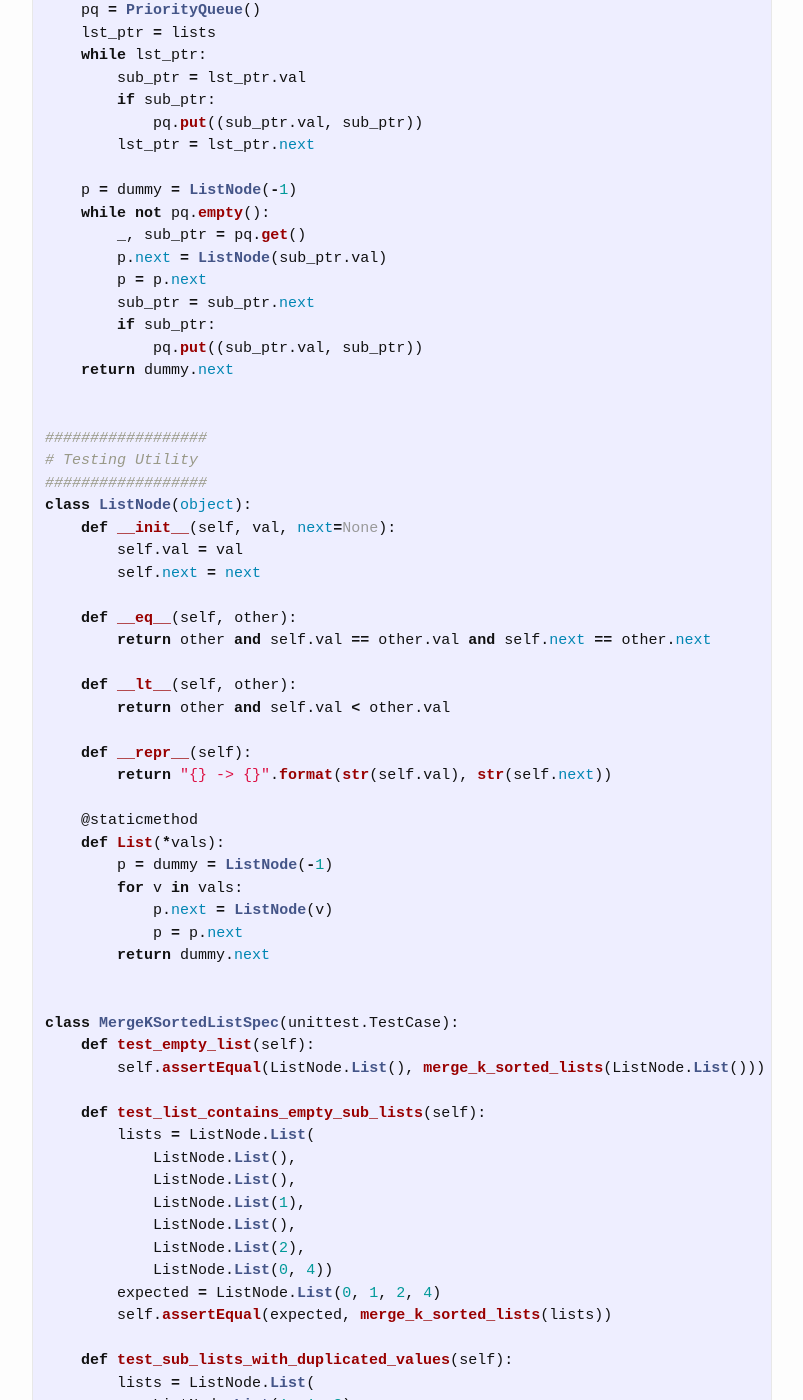
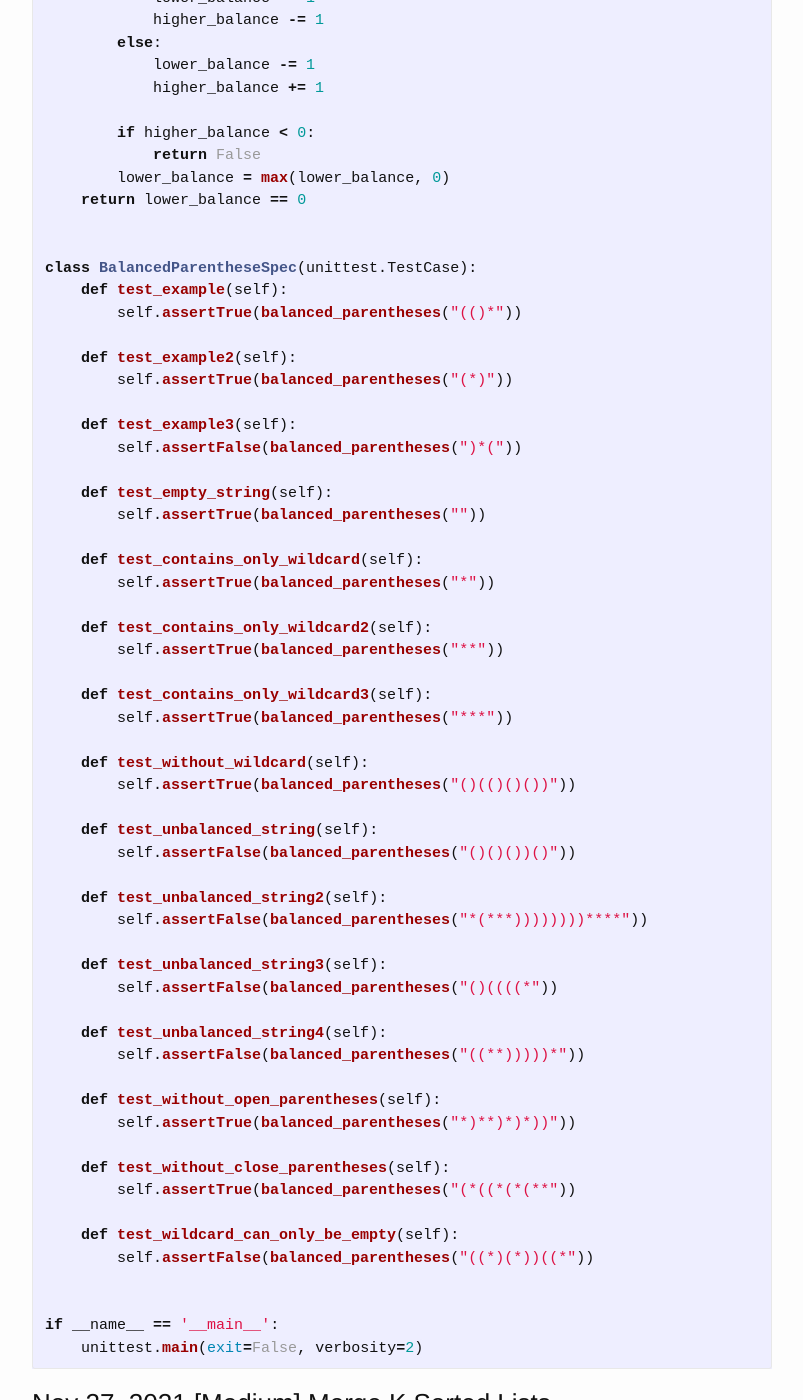
Before and after one commit to trsong/trsong.github.io, a Jekyll site: the page built from _posts/2021-11-01-DailyQuestionsNov.md, in a window 1280 px wide and 1400 px high, scrolled down 1704 px. Shown: the whole window, without its empty margins (238-1041 px from the left). Built offline with Jekyll 4.4.1, drawn with Linux system fonts in a browser that asks for light colours; some of the changed text lies outside the part shown.

Commit message:
Add solution to Nov 28 question

````diff
--- a/_posts/2021-11-01-DailyQuestionsNov.md
+++ b/_posts/2021-11-01-DailyQuestionsNov.md
@@ -28,6 +28,79 @@ categories: Python/Java
 > For example, `(()*` and `(*)` are balanced. `)*(` is not balanced.
 
 
+**Solution:** [https://replit.com/@trsong/Determine-Balanced-Parentheses-with-Wildcardi-2](https://replit.com/@trsong/Determine-Balanced-Parentheses-with-Wildcard-2)
+```py
+import unittest
+
+def balanced_parentheses(s):
+    lower_balance = higher_balance = 0
+    for ch in s:
+        if ch == '(':
+            lower_balance += 1
+            higher_balance += 1
+        elif ch == ')':
+            lower_balance -= 1
+            higher_balance -= 1
+        else:
+            lower_balance -= 1
+            higher_balance += 1
+
+        if higher_balance < 0:
+            return False
+        lower_balance = max(lower_balance, 0)
+    return lower_balance == 0
+
+
+class BalancedParentheseSpec(unittest.TestCase):
+    def test_example(self):
+        self.assertTrue(balanced_parentheses("(()*"))
+
+    def test_example2(self):
+        self.assertTrue(balanced_parentheses("(*)"))
+
+    def test_example3(self):
+        self.assertFalse(balanced_parentheses(")*("))
+
+    def test_empty_string(self):
+        self.assertTrue(balanced_parentheses(""))
+
+    def test_contains_only_wildcard(self):
+        self.assertTrue(balanced_parentheses("*"))
+
+    def test_contains_only_wildcard2(self):
+        self.assertTrue(balanced_parentheses("**"))
+
+    def test_contains_only_wildcard3(self):
+        self.assertTrue(balanced_parentheses("***"))
+
+    def test_without_wildcard(self):
+        self.assertTrue(balanced_parentheses("()(()()())"))
+
+    def test_unbalanced_string(self):
+        self.assertFalse(balanced_parentheses("()()())()"))
+
+    def test_unbalanced_string2(self):
+        self.assertFalse(balanced_parentheses("*(***))))))))****"))
+
+    def test_unbalanced_string3(self):
+        self.assertFalse(balanced_parentheses("()((((*"))
+
+    def test_unbalanced_string4(self):
+        self.assertFalse(balanced_parentheses("((**)))))*"))
+
+    def test_without_open_parentheses(self):
+        self.assertTrue(balanced_parentheses("*)**)*)*))"))
+
+    def test_without_close_parentheses(self):
+        self.assertTrue(balanced_parentheses("(*((*(*(**"))
+
+    def test_wildcard_can_only_be_empty(self):
+        self.assertFalse(balanced_parentheses("((*)(*))((*"))
+
+
+if __name__ == '__main__':
+    unittest.main(exit=False, verbosity=2)
+```
 
 ### Nov 27, 2021 \[Medium\] Merge K Sorted Lists
 ---
````
